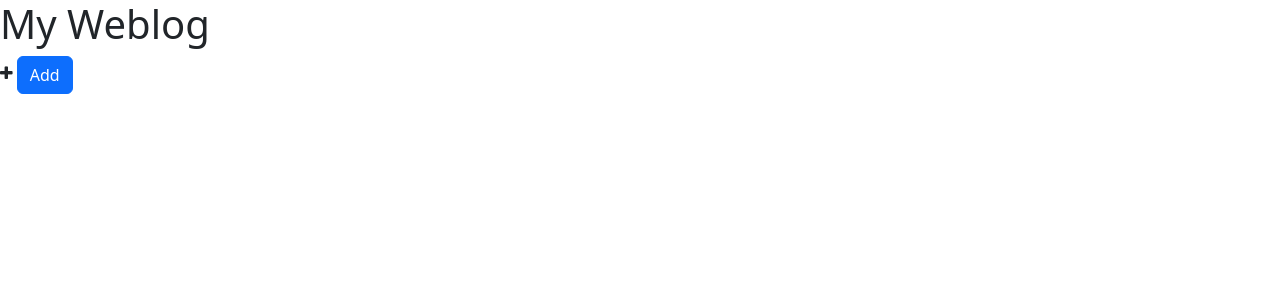
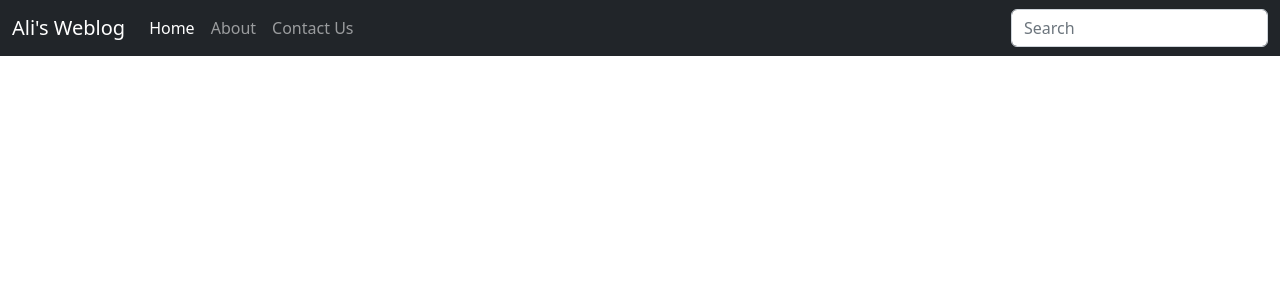
Before and after one commit to Ali-Jahankah/weblog-app, a Node server app: page / in a window 1280 px wide. Shown: the top 300 px of the page. Run offline with Node 20, Linux system fonts and the light colour scheme; some libraries are stand-ins or nearby versions.

Commit message:
Adding navbar

```diff
--- /dev/null
+++ b/views/includes/navbar.ejs
@@ -0,0 +1,41 @@
+<nav
+  class="navbar navbar-expand-sm navbar-dark bg-dark"
+  aria-label="Third navbar example"
+>
+  <div class="container-fluid">
+    <a class="navbar-brand" href="#">Ali's Weblog</a>
+    <button
+      class="navbar-toggler"
+      type="button"
+      data-bs-toggle="collapse"
+      data-bs-target="#navbarsExample03"
+      aria-controls="navbarsExample03"
+      aria-expanded="false"
+      aria-label="Toggle navigation"
+    >
+      <span class="navbar-toggler-icon"></span>
+    </button>
+
+    <div class="collapse navbar-collapse" id="navbarsExample03">
+      <ul class="navbar-nav me-auto mb-2 mb-sm-0">
+        <li class="nav-item">
+          <a class="nav-link active" aria-current="page" href="#">Home</a>
+        </li>
+        <li class="nav-item">
+          <a class="nav-link" href="#">About</a>
+        </li>
+        <li class="nav-item">
+          <a class="nav-link" href="#">Contact Us</a>
+        </li>
+      </ul>
+      <form role="search">
+        <input
+          class="form-control"
+          type="search"
+          placeholder="Search"
+          aria-label="Search"
+        />
+      </form>
+    </div>
+  </div>
+</nav>
--- a/views/index.ejs
+++ b/views/index.ejs
@@ -1,5 +1,2 @@
-<div class="">
-  <h1>My Weblog</h1>
-  <span class="fa fa-plus"></span>
-  <button class="btn btn-primary">Add</button>
-</div>
+<%- include("./includes/navbar.ejs") %>
+<script src="/js/bootstrap.bundle.min.js"></script>
```
